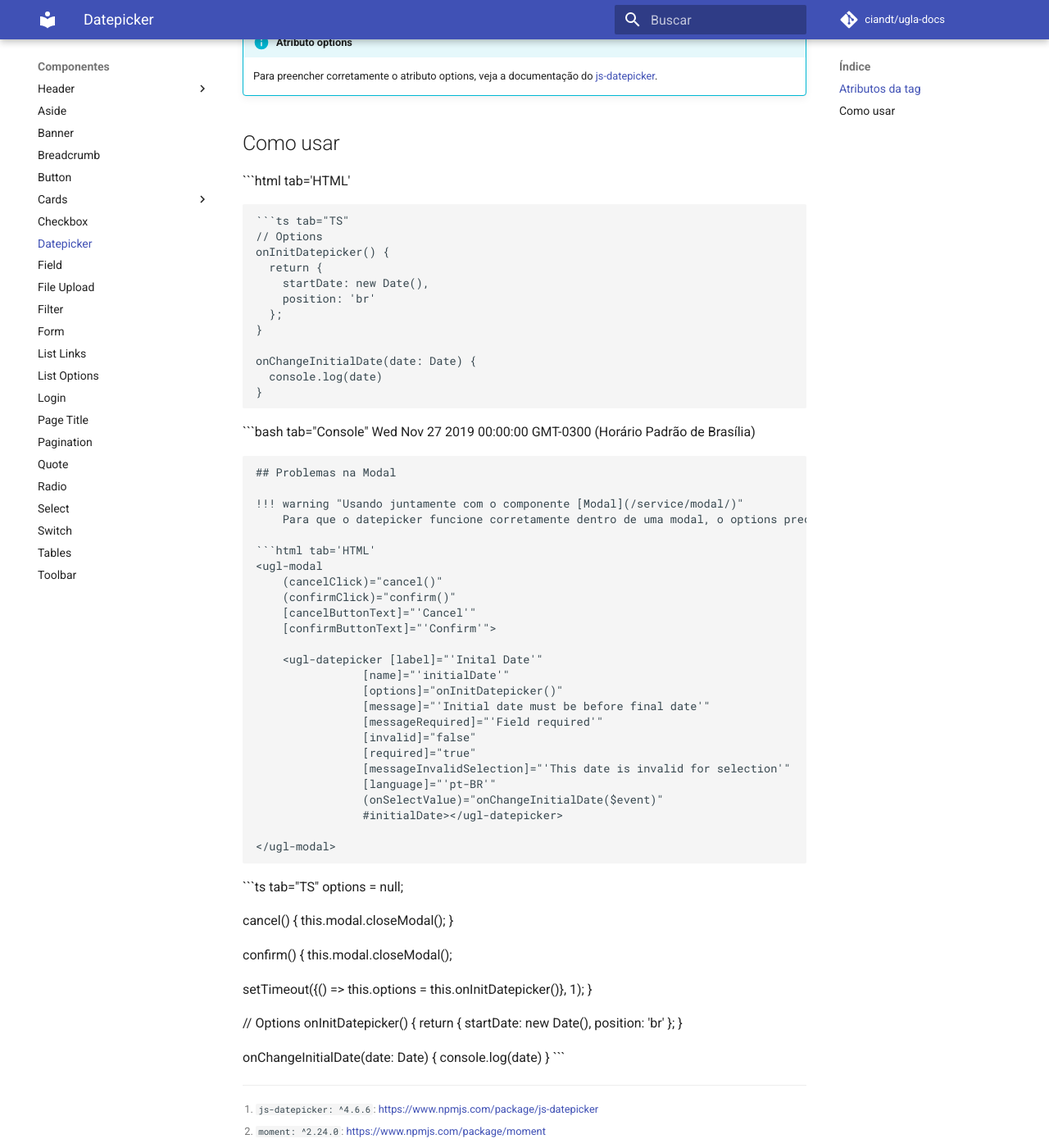
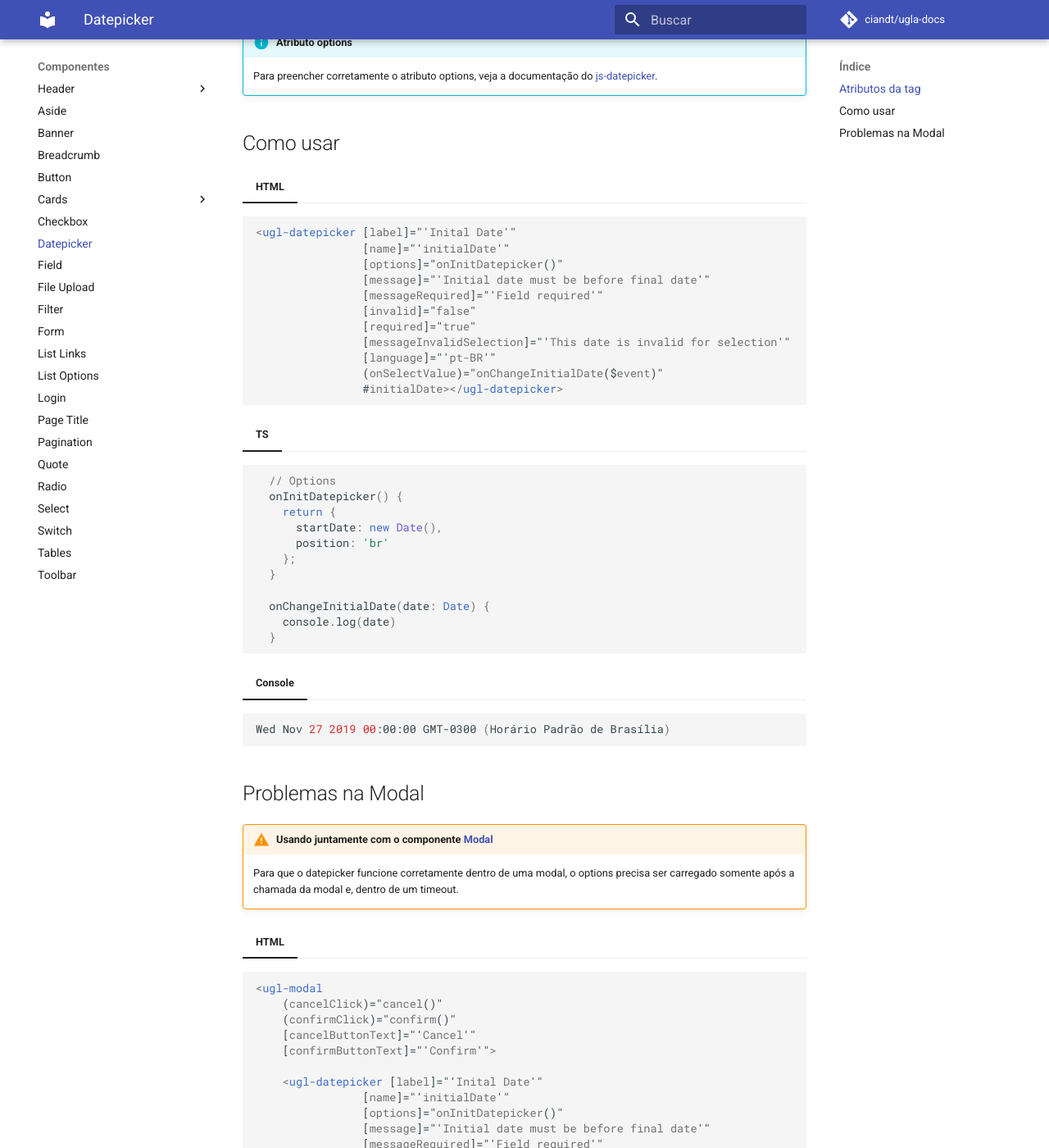
Before and after one commit to ciandt/ugla-docs, an MkDocs documentation site: the page built from docs/components/datepicker.md, in a window 1280 px wide and 1400 px high, scrolled down 1777 px. Shown: the whole window at 82% size. Built offline with MkDocs 1.6.1 and Material for MkDocs 9.7.7, drawn with Linux system fonts in a browser that asks for light colours; comment, search, counter and statistics services are not loaded; some of the changed text lies outside the part shown.

Commit message:
Fix tabs

````diff
--- a/docs/components/datepicker.md
+++ b/docs/components/datepicker.md
@@ -42,7 +42,8 @@ onSelectValue           | `@Output`      | `function`  | Sim
 
 ## Como usar
 
-```html tab='HTML'
+=== "HTML"
+```html
 <ugl-datepicker [label]="'Inital Date'"
                 [name]="'initialDate'"
                 [options]="onInitDatepicker()"
@@ -55,22 +56,22 @@ onSelectValue           | `@Output`      | `function`  | Sim
                 (onSelectValue)="onChangeInitialDate($event)"
                 #initialDate></ugl-datepicker>
 ```
+=== "TS"
+```typescript
+  // Options
+  onInitDatepicker() {
+    return {
+      startDate: new Date(),
+      position: 'br'
+    };
+  }
 
-```ts tab="TS"
-// Options
-onInitDatepicker() {
-  return {
-    startDate: new Date(),
-    position: 'br'
-  };
-}
-
-onChangeInitialDate(date: Date) {
-  console.log(date)
-}
+  onChangeInitialDate(date: Date) {
+    console.log(date)
+  }
 ```
-
-```bash tab="Console"
+=== "Console"
+```bash
 Wed Nov 27 2019 00:00:00 GMT-0300 (Horário Padrão de Brasília)
 ```
 
@@ -79,7 +80,8 @@ Wed Nov 27 2019 00:00:00 GMT-0300 (Horário Padrão de Brasília)
 !!! warning "Usando juntamente com o componente [Modal](/service/modal/)"
     Para que o datepicker funcione corretamente dentro de uma modal, o options precisa ser carregado somente após a chamada da modal e, dentro de um timeout.
 
-```html tab='HTML'
+=== "HTML"
+```html
 <ugl-modal
     (cancelClick)="cancel()"
     (confirmClick)="confirm()"
@@ -101,8 +103,8 @@ Wed Nov 27 2019 00:00:00 GMT-0300 (Horário Padrão de Brasília)
 </ugl-modal>
 
 ```
-
-```ts tab="TS"
+=== "TS"
+```ts
 options = null;
 
 cancel() {
--- a/mkdocs.yml
+++ b/mkdocs.yml
@@ -98,8 +98,12 @@ markdown_extensions:
       linenums: true
   - toc:
       permalink: true
+  - pymdownx.highlight:
+      use_pygments: true
   - pymdownx.betterem:
       smart_enable: all
+  - pymdownx.tabbed
+  - pymdownx.superfences
   - pymdownx.caret
   - pymdownx.critic
   - pymdownx.details
````
Also changed, not shown: docs/components/banner.md (+14 -13 lines), docs/components/button.md (+21 -20 lines), docs/components/checkbox.md (+15 -14 lines).
